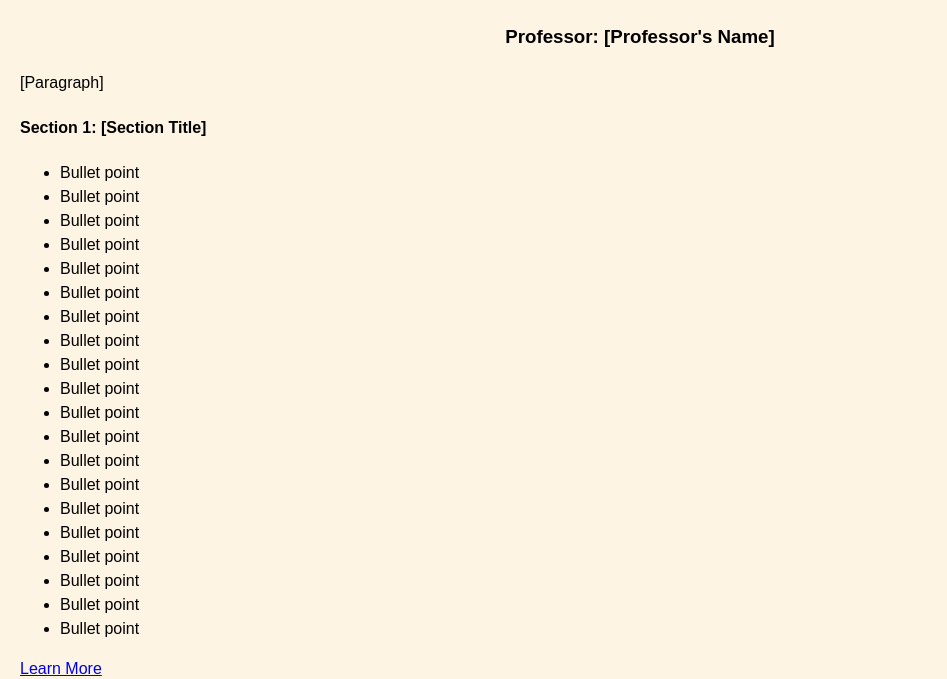
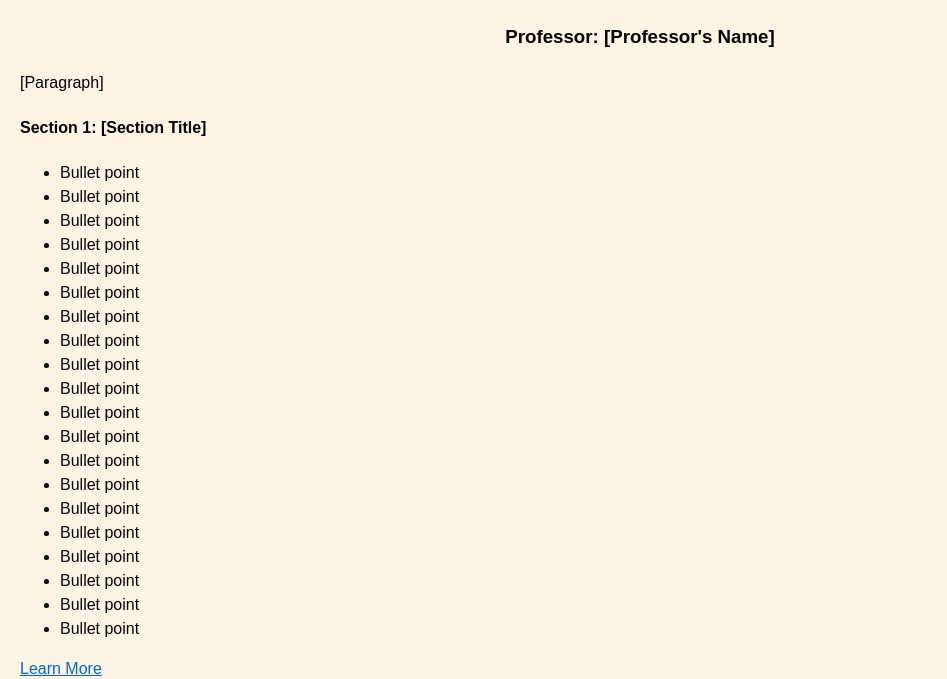
Before and after one commit to JN070694/ChapteredTemplate, a plain HTML site: page index.html in a window 1280 px wide. In both pictures the pointer is over the link 60 px from the left and 789 px from the top of the page. Shown: the part 121-800 px from the top of the page, without its empty margins (0-947 px from the left). Drawn offline with Linux system fonts and the light colour scheme.

Commit message:
Update index.html

```diff
--- a/index.html
+++ b/index.html
@@ -32,11 +32,11 @@
         .indent-3 {
             margin-left: 150px;
         }
-        .Section a {
+        .section a {
             color: #0066cc;
             text-decoration: none;
         }
-        .Section a:hover {
+        .section a:hover {
             text-decoration: underline;
         }
         .assignments ul {
```
